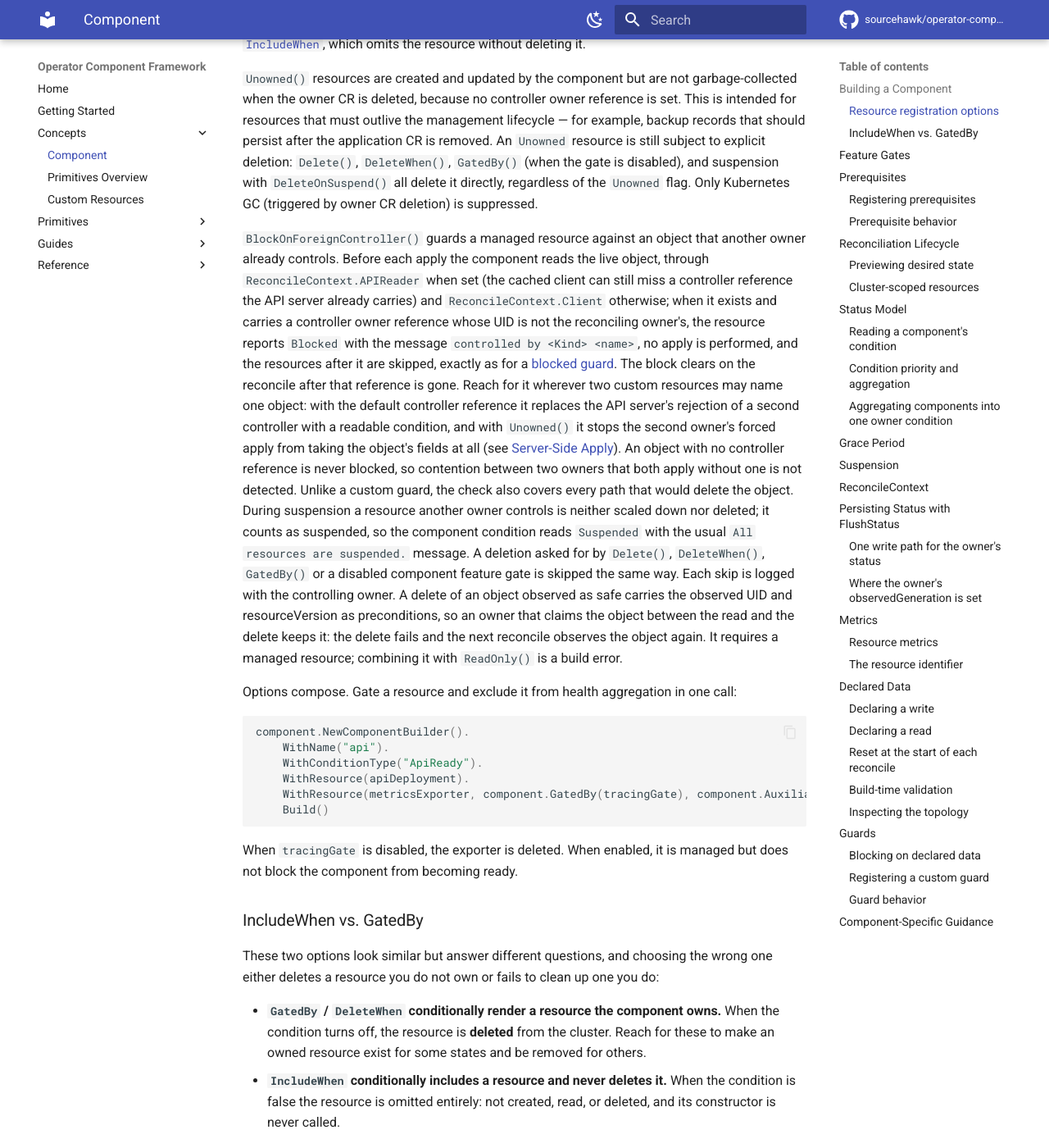
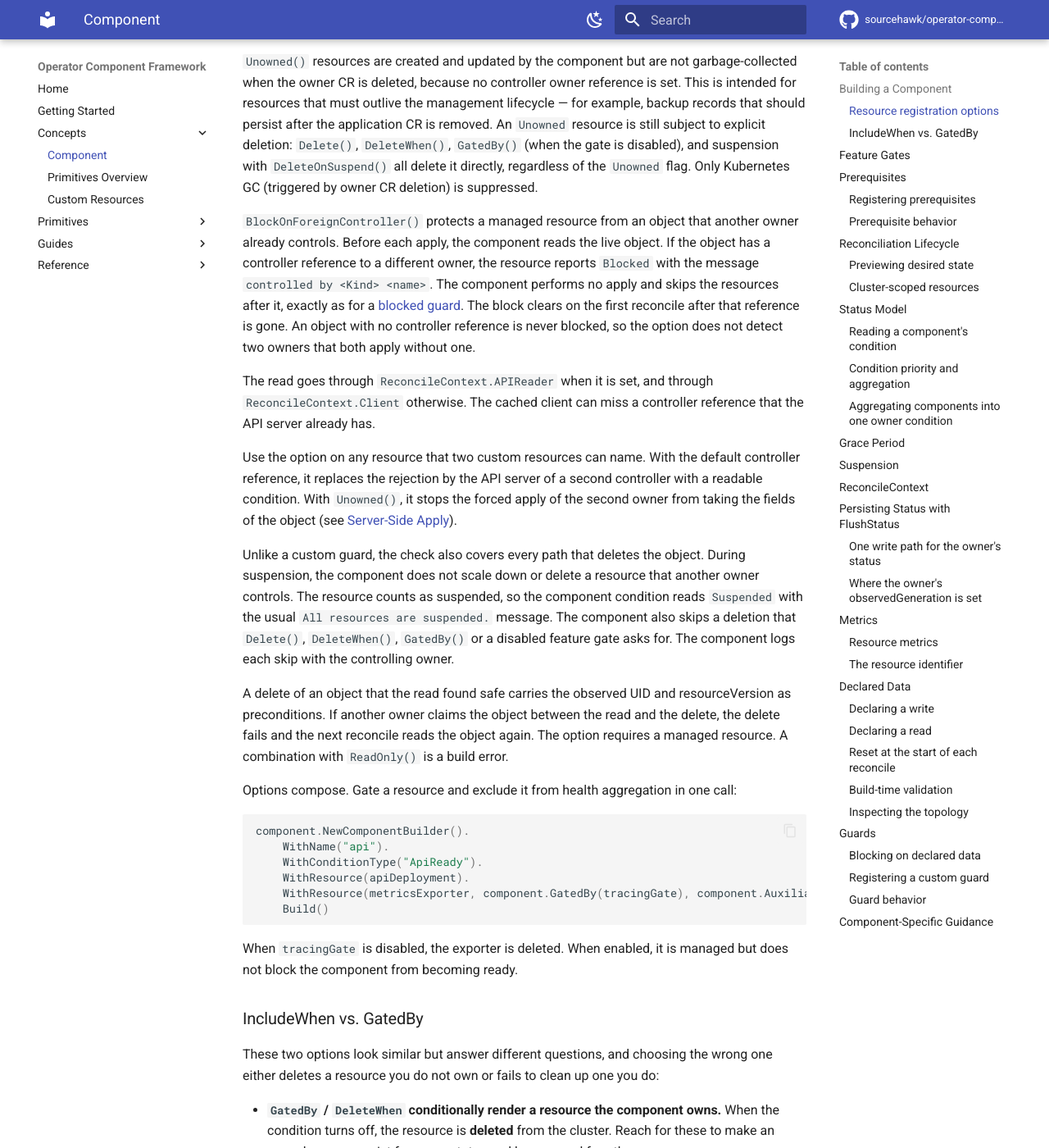
Before and after one commit to sourcehawk/operator-component-framework, an MkDocs documentation site: the page built from docs/component.md, in a window 1280 px wide and 1400 px high, scrolled down 2596 px. Shown: the whole window at 82% size. Built offline with MkDocs 1.6.1 and Material for MkDocs 9.7.7, drawn with Linux system fonts in a browser that asks for light colours; comment, search, counter and statistics services are not loaded; some of the changed text lies outside the part shown.

Commit message:
docs(component): write the BlockOnForeignController docs in simplified technical English (#199)
Short sentences, one topic per paragraph, active voice, no semicolons,
in the option docs, the guards section, the Server-Side Apply section
and the two plugin skills that mention the option. No behaviour change.

Co-Authored-By: Claude Fable 5 <noreply@anthropic.com>
Claude-Session: https://claude.ai/code/session_01MZRpj8ChzesLeqLkWT31vS

```diff
--- a/docs/component.md
+++ b/docs/component.md
@@ -65,7 +65,7 @@ be passed without a guard.
 | `component.Auxiliary()`                             | The resource's health does not contribute to the component condition (a blocked guard still does)                                                                                                                                       |
 | `component.BlockOnAbsence()`                        | Read-only only: a NotFound records a blocked status and short-circuits the remaining resources                                                                                                                                          |
 | `component.IgnoreIfAbsent()`                        | Read-only only: a NotFound is silently ignored and last-known state is preserved                                                                                                                                                        |
-| `component.BlockOnForeignController()`              | Managed only: records a blocked status naming the owner whose controller reference is on the live object, performs no apply, and short-circuits the remaining resources                                                                 |
+| `component.BlockOnForeignController()`              | Managed only: records a blocked status that names the owner whose controller reference is on the live object, performs no apply, and skips the remaining resources                                                                      |
 | `component.SuppressGraceInconsistencyWarning()`     | Suppresses the grace/convergence inconsistency warning                                                                                                                                                                                  |
 
 A read-only resource is not owned by the component, so it is never deleted. `ReadOnly()` is mutually exclusive with
@@ -80,23 +80,30 @@ is still subject to explicit deletion: `Delete()`, `DeleteWhen()`, `GatedBy()` (
 suspension with `DeleteOnSuspend()` all delete it directly, regardless of the `Unowned` flag. Only Kubernetes GC
 (triggered by owner CR deletion) is suppressed.
 
-`BlockOnForeignController()` guards a managed resource against an object that another owner already controls. Before
-each apply the component reads the live object, through `ReconcileContext.APIReader` when set (the cached client can
-still miss a controller reference the API server already carries) and `ReconcileContext.Client` otherwise; when it
-exists and carries a controller owner reference whose UID is not the reconciling owner's, the resource reports `Blocked`
-with the message `controlled by <Kind> <name>`, no apply is performed, and the resources after it are skipped, exactly
-as for a [blocked guard](#guards). The block clears on the reconcile after that reference is gone. Reach for it wherever
-two custom resources may name one object: with the default controller reference it replaces the API server's rejection
-of a second controller with a readable condition, and with `Unowned()` it stops the second owner's forced apply from
-taking the object's fields at all (see [Server-Side Apply](primitives.md#server-side-apply)). An object with no
-controller reference is never blocked, so contention between two owners that both apply without one is not detected.
-Unlike a custom guard, the check also covers every path that would delete the object. During suspension a resource
-another owner controls is neither scaled down nor deleted; it counts as suspended, so the component condition reads
-`Suspended` with the usual `All resources are suspended.` message. A deletion asked for by `Delete()`, `DeleteWhen()`,
-`GatedBy()` or a disabled component feature gate is skipped the same way. Each skip is logged with the controlling
-owner. A delete of an object observed as safe carries the observed UID and resourceVersion as preconditions, so an owner
-that claims the object between the read and the delete keeps it: the delete fails and the next reconcile observes the
-object again. It requires a managed resource; combining it with `ReadOnly()` is a build error.
+`BlockOnForeignController()` protects a managed resource from an object that another owner already controls. Before each
+apply, the component reads the live object. If the object has a controller reference to a different owner, the resource
+reports `Blocked` with the message `controlled by <Kind> <name>`. The component performs no apply and skips the
+resources after it, exactly as for a [blocked guard](#guards). The block clears on the first reconcile after that
+reference is gone. An object with no controller reference is never blocked, so the option does not detect two owners
+that both apply without one.
+
+The read goes through `ReconcileContext.APIReader` when it is set, and through `ReconcileContext.Client` otherwise. The
+cached client can miss a controller reference that the API server already has.
+
+Use the option on any resource that two custom resources can name. With the default controller reference, it replaces
+the rejection by the API server of a second controller with a readable condition. With `Unowned()`, it stops the forced
+apply of the second owner from taking the fields of the object (see
+[Server-Side Apply](primitives.md#server-side-apply)).
+
+Unlike a custom guard, the check also covers every path that deletes the object. During suspension, the component does
+not scale down or delete a resource that another owner controls. The resource counts as suspended, so the component
+condition reads `Suspended` with the usual `All resources are suspended.` message. The component also skips a deletion
+that `Delete()`, `DeleteWhen()`, `GatedBy()` or a disabled feature gate asks for. The component logs each skip with the
+controlling owner.
+
+A delete of an object that the read found safe carries the observed UID and resourceVersion as preconditions. If another
+owner claims the object between the read and the delete, the delete fails and the next reconcile reads the object again.
+The option requires a managed resource. A combination with `ReadOnly()` is a build error.
 
 Options compose. Gate a resource and exclude it from health aggregation in one call:
 
@@ -1140,13 +1147,13 @@ registered custom guard; it does not affect declared data guards.
   regardless of its participation mode, and all resources after it are skipped entirely. This override exists because a
   blocked guard halts the entire pipeline; subsequent required resources would otherwise be silently absent from health
   aggregation.
-- After a resource's own guard clears, a managed resource registered with
-  [`BlockOnForeignController()`](#resource-registration-options) is also checked against the live object's controller
-  reference; another owner's reference records `Blocked` the same way, with the message `controlled by <Kind> <name>`.
+- After the guard of a resource clears, the component also compares the controller reference of the live object for a
+  managed resource registered with [`BlockOnForeignController()`](#resource-registration-options). A reference to
+  another owner records `Blocked` in the same way, with the message `controlled by <Kind> <name>`.
 - On the next reconcile, if the guard clears (`Unblocked`), the resource is applied normally.
 - Guards are **not** evaluated during suspension. The suspension path always proceeds regardless of guard state. The
-  exception is [`BlockOnForeignController()`](#resource-registration-options), which is checked on every path so that a
-  suspension never scales down or deletes an object another owner controls.
+  exception is [`BlockOnForeignController()`](#resource-registration-options), which the component checks on every path.
+  As a result, a suspension never scales down or deletes an object that another owner controls.
 - A guard evaluation error is treated as a reconciliation failure and sets the condition to `Error`.
 
 A blocked guard produces a condition like:
```
Also changed, not shown: docs/primitives.md (+9 -7 lines), plugin/skills/building-components/SKILL.md (+3 -3 lines), plugin/skills/building-components/references/component.md (+30 -23 lines), plugin/skills/using-primitives/SKILL.md (+4 -4 lines), plugin/skills/using-primitives/references/primitives.md (+9 -7 lines).
